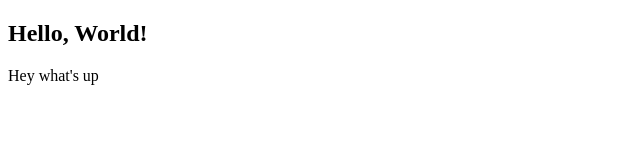
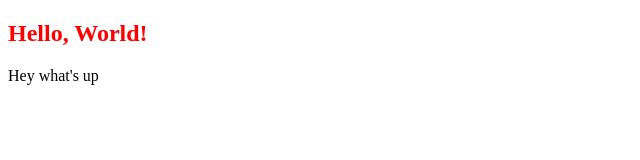
Before and after one commit to devend711/jqueryHelloWorld, a plain HTML site: page index.html in a window 1280 px wide. Shown: the whole page, without its empty margins (0-640 px from the left). Drawn offline with Linux system fonts and the light colour scheme.

Commit message:
return a jquery obj

```diff
--- a/index.html
+++ b/index.html
@@ -14,7 +14,7 @@
 	<script src="js/jquery.hello-world.js"></script>
 	<script>
 		$(document).ready( function() {
-		    $('h2').helloWorld();
+		    $('h2').helloWorld().css('color', 'red');
 		});
 </script>
 </body>
--- a/js/jquery.hello-world.js
+++ b/js/jquery.hello-world.js
@@ -1,7 +1,7 @@
 (function($) {
   $.fn.helloWorld = function() {
     // 'this' is already a jQuery object
-    this.each( function() {
+    return this.each( function() {
       $(this).text("Hello, World!");
     });
   }
```
